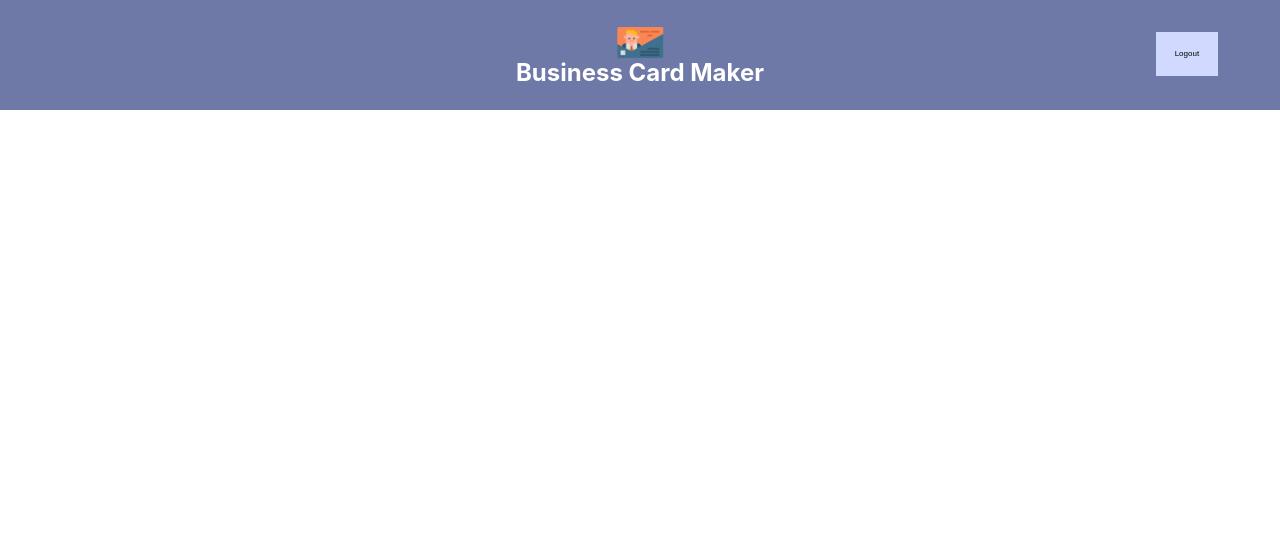
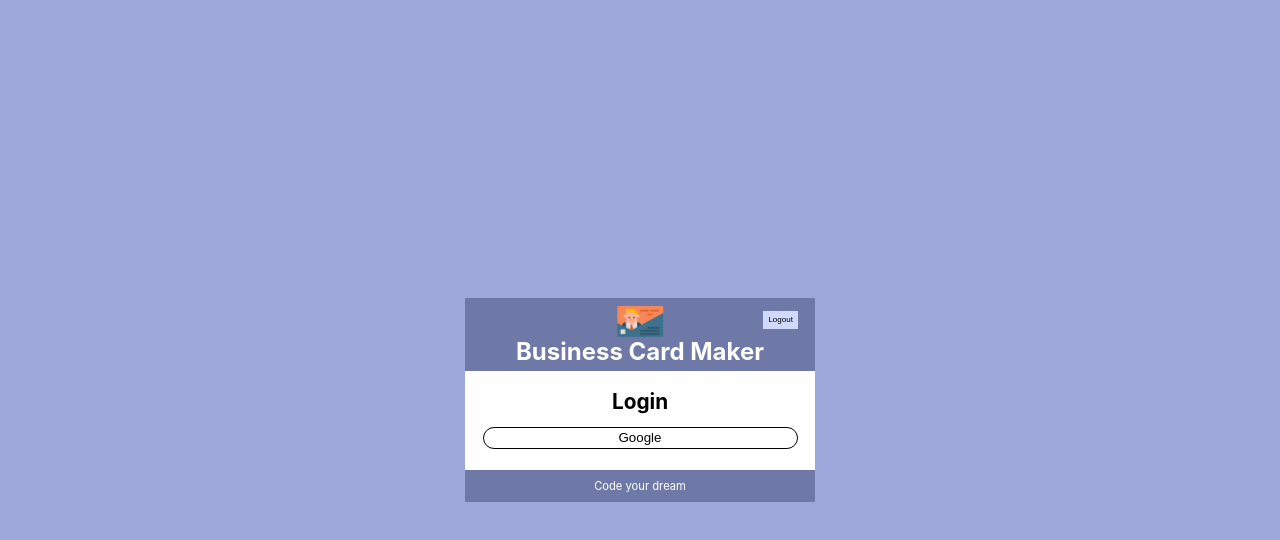
Before and after one commit to jjjjhjjjj/card-maker, a React (Create React App) app: page / in a window 1280 px wide. Shown: the top 540 px of the page. Built offline with nearby package versions, Linux system fonts and the light colour scheme.

Commit message:
Place Login component in App.js and Fix App css

```diff
--- a/src/App.js
+++ b/src/App.js
@@ -1,10 +1,10 @@
-import "./App.module.css";
-import Header from "./header/header";
+import styles from "./App.module.css";
+import Login from "./login/login";
 
 function App() {
   return (
-    <div className="App">
-      <Header />
+    <div className={styles.loginBox}>
+      <Login />
     </div>
   );
 }
--- a/src/App.module.css
+++ b/src/App.module.css
@@ -20,3 +20,12 @@ li,
 ol {
   list-style: none;
 }
+
+.loginBox {
+  display: flex;
+  align-items: center;
+  justify-content: center;
+  width: 100%;
+  height: 100vh;
+  background-color: #9fa8da;
+}
```
